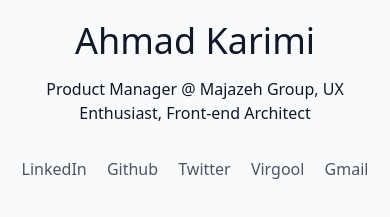
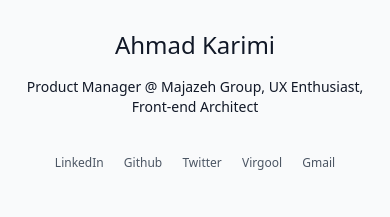
Before and after one commit to meesamkarimi/ahmadkarimi, a website: page public/index.html in a window 390 px wide. Shown: the part 465-682 px from the top of the page. Drawn offline with Linux system fonts and the light colour scheme.

Commit message:
Minor fix

```diff
--- a/public/index.html
+++ b/public/index.html
@@ -20,14 +20,14 @@
             <div class="relative w-64 h-64 overflow-hidden rounded-full mx-auto" id="image">
                 <img src="images/me.jpg" alt="Ahmad Karimi" width="256" height="256" class="w-64 h-64">
             </div>
-            <h1 class="text-4xl font-medium mt-8">Ahmad Karimi</h1>
-            <h2 class="font-normal mt-4">Product Manager @ <a href="http://majazeh.ir/" target="_blank" rel="noopener">Majazeh Group</a>, UX Enthusiast, Front-end Architect</h2>
+            <h1 class="text-2xl sm:text-4xl font-medium mt-8">Ahmad Karimi</h1>
+            <p class="font-normal text-sm sm:text-base mt-4">Product Manager @ <a href="http://majazeh.ir/" target="_blank" rel="noopener">Majazeh Group</a>, UX Enthusiast, Front-end Architect</p>
             <nav class="mt-8">
-                <a href="https://www.linkedin.com/in/ahmadkarimi1991" target="_blank" rel="noopener" class="text-gray-600 font-medium hover:text-gray-900 transition mr-4">LinkedIn</a>
-                <a href="https://github.com/ahmadkarimi1991" target="_blank" rel="noopener" class="text-gray-600 font-medium hover:text-gray-900 transition mr-4">Github</a>
-                <a href="https://twitter.com/ahmadkarimi1991" target="_blank" rel="noopener" class="text-gray-600 font-medium hover:text-gray-900 transition mr-4">Twitter</a>
-                <a href="https://virgool.io/@ahmadkarimi" target="_blank" rel="noopener" class="text-gray-600 font-medium hover:text-gray-900 transition mr-4">Virgool</a>
-                <a href="mailto:ahmadkarimi1991@gmail.com" class="text-gray-600 font-medium hover:text-gray-900 transition">Gmail</a>
+                <a href="https://www.linkedin.com/in/ahmadkarimi1991" target="_blank" rel="noopener" class="text-xs sm:text-sm md:text-base text-gray-600 font-medium hover:text-gray-900 transition mr-4">LinkedIn</a>
+                <a href="https://github.com/ahmadkarimi1991" target="_blank" rel="noopener" class="text-xs sm:text-sm md:text-base text-gray-600 font-medium hover:text-gray-900 transition mr-4">Github</a>
+                <a href="https://twitter.com/ahmadkarimi1991" target="_blank" rel="noopener" class="text-xs sm:text-sm md:text-base text-gray-600 font-medium hover:text-gray-900 transition mr-4">Twitter</a>
+                <a href="https://virgool.io/@ahmadkarimi" target="_blank" rel="noopener" class="text-xs sm:text-sm md:text-base text-gray-600 font-medium hover:text-gray-900 transition mr-4">Virgool</a>
+                <a href="mailto:ahmadkarimi1991@gmail.com" class="text-xs sm:text-sm md:text-base text-gray-600 font-medium hover:text-gray-900 transition">Gmail</a>
             </nav>
         </section>
     </main>
```
Also changed, not shown: package.json (line endings or trailing spaces), public/css/style.css, public/images/me.jpg.
